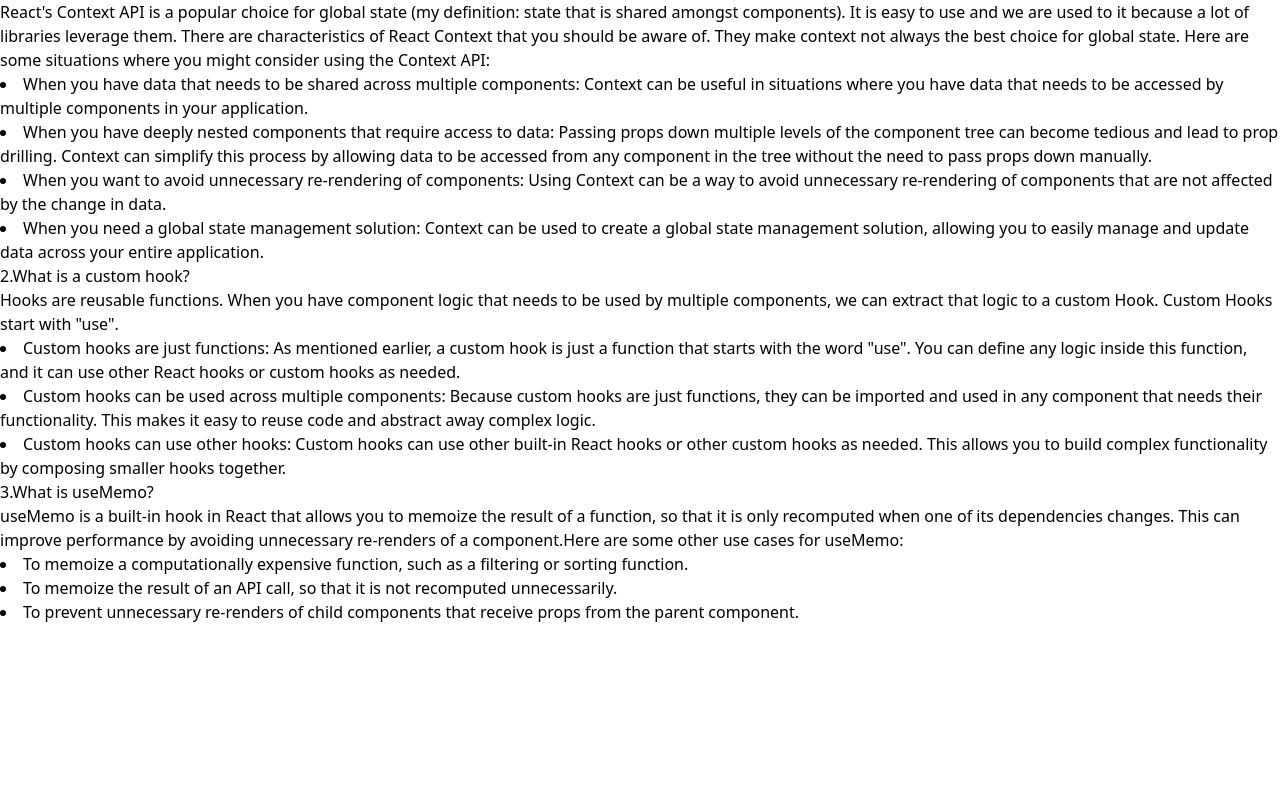
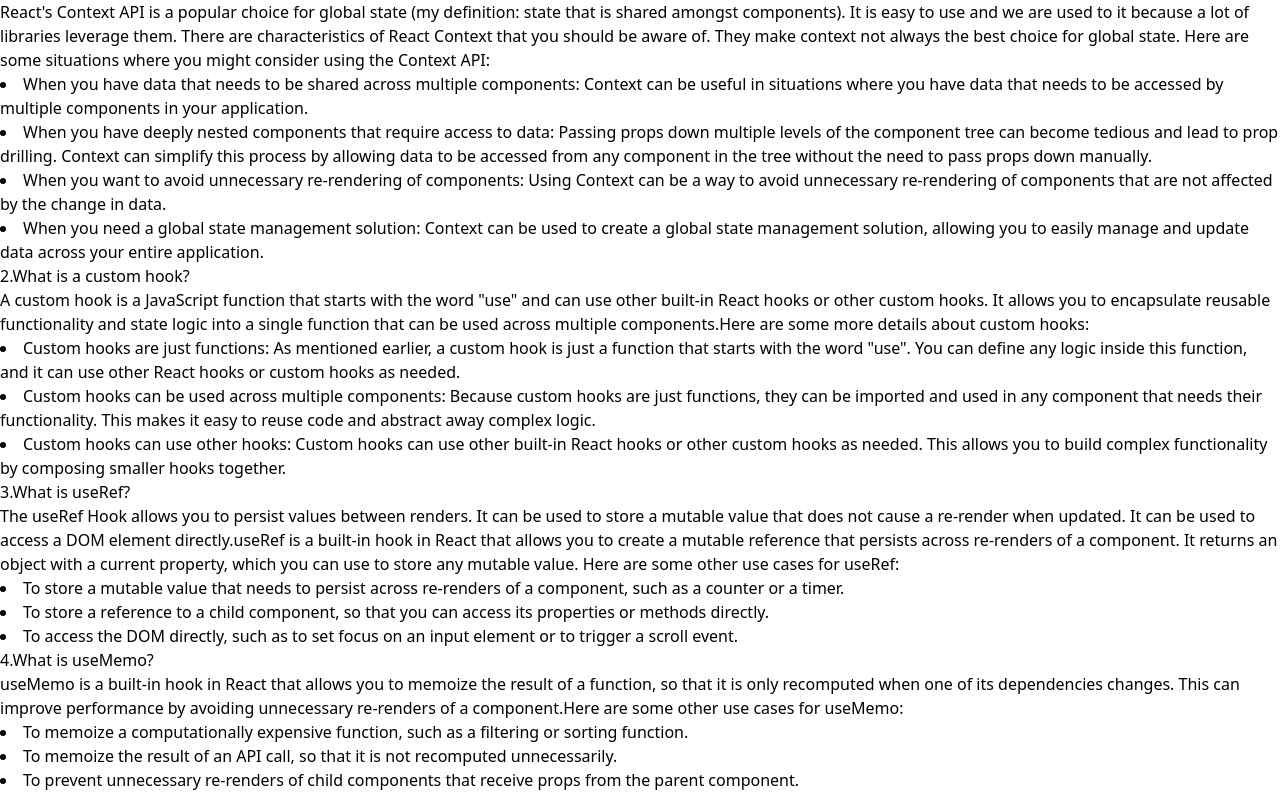
Before and after one commit to abukawsar45/career_hub, a React (Vite) app: page /blog in a window 1280 px wide. Shown: the part 420-1212 px from the top of the page. Before the commit the page ends 1044 px from the top, so only its background shows below. Built offline with nearby package versions, Linux system fonts and the light colour scheme.

Commit message:
final commit

```diff
--- a/src/components/Blog/Blog.jsx
+++ b/src/components/Blog/Blog.jsx
@@ -10,27 +10,22 @@
                 </div>
             </div>
             <div className='bg-sky-200 p-2 md:p-6 rounded-sm'>
-                <div className='bg-slate-300 p-4'>
+                    <div className='bg-slate-300 p-2 md:p-4'>
                     <h3 className='font-semibold text-xl my-2'>1.When should you use context API?</h3>
                     <div>
                         <p>   React's Context API is a popular choice for global state (my definition: state that is shared amongst components). It is easy to use and we are used to it because a lot of libraries leverage them. There are characteristics of React Context that you should be aware of. They make context not always the best choice for global state. Here are some situations where you might consider using the Context API:</p>
                         <>
                             <li>When you have data that needs to be shared across multiple components: Context can be useful in situations where you have data that needs to be accessed by multiple components in your application.</li>
-                            <li>When you have deeply nested components that require access to data: Passing props down multiple levels of the component tree can become tedious and lead to prop drilling. Context can simplify this process by allowing data to be accessed from any component in the tree without the need to pass props down manually.
-                            </li>
-                            <li>When you want to avoid unnecessary re-rendering of components: Using Context can be a way to avoid unnecessary re-rendering of components that are not affected by the change in data.
-                            </li>
-                            <li>When you need a global state management solution: Context can be used to create a global state management solution, allowing you to easily manage and update data across your entire application.
-                            </li>
+                            <li>When you have deeply nested components that require access to data: Passing props down multiple levels of the component tree can become tedious and lead to prop drilling. Context can simplify this process by allowing data to be accessed from any component in the tree without the need to pass props down manually.</li>
+                            <li>When you want to avoid unnecessary re-rendering of components: Using Context can be a way to avoid unnecessary re-rendering of components that are not affected by the change in data.</li>
+                            <li>When you need a global state management solution: Context can be used to create a global state management solution, allowing you to easily manage and update data across your entire application.</li>
                         </>
                     </div>
                     </div>
-                <div className='bg-slate-300 p-4'>
+                    <div className='bg-slate-300 p-2 md:p-4'>
                         <h3 className='font-semibold text-xl my-2'>2.What is a custom hook?</h3>
                         <div>
-                        <p>Hooks are reusable functions.
-                            When you have component logic that needs to be used by multiple components, we can extract that logic to a custom Hook.
-                            Custom Hooks start with "use".</p>
+                            <p>A custom hook is a JavaScript function that starts with the word "use" and can use other built-in React hooks or other custom hooks. It allows you to encapsulate reusable functionality and state logic into a single function that can be used across multiple components.Here are some more details about custom hooks:</p>
                             <>
                                 <li>Custom hooks are just functions: As mentioned earlier, a custom hook is just a function that starts with the word "use". You can define any logic inside this function, and it can use other React hooks or custom hooks as needed.</li>
                                 <li>
@@ -41,8 +36,22 @@
                             </>
                         </div>
                     </div>
-                <div className='bg-slate-300 p-4'>
-                    <h3 className='font-semibold text-xl my-2'>3.What is useMemo?</h3>
+                    <div className='bg-slate-300 p-2 md:p-4'>
+                        <h3 className='font-semibold text-xl my-2'>3.What is useRef?</h3>
+                        <div>
+                            <p>The useRef Hook allows you to persist values between renders.
+                                It can be used to store a mutable value that does not cause a re-render when updated.
+                                It can be used to access a DOM element directly.useRef is a built-in hook in React that allows you to create a mutable reference that persists across re-renders of a component. It returns an object with a current property, which you can use to store any mutable value.
+                                Here are some other use cases for useRef:</p>
+                            <>
+                                <li>To store a mutable value that needs to persist across re-renders of a component, such as a counter or a timer.</li>
+                                <li>To store a reference to a child component, so that you can access its properties or methods directly.</li>
+                                <li>To access the DOM directly, such as to set focus on an input element or to trigger a scroll event.</li>
+                            </>
+                        </div>
+                    </div>
+                    <div className='bg-slate-300 p-2 md:p-4'>
+                        <h3 className='font-semibold text-xl my-2'>4.What is useMemo?</h3>
                         <div>
                             <p>useMemo is a built-in hook in React that allows you to memoize the result of a function, so that it is only recomputed when one of its dependencies changes. This can improve performance by avoiding unnecessary re-renders of a component.Here are some other use cases for useMemo:</p>
                             <>
@@ -52,8 +61,6 @@
                             </>
                         </div>
                     </div>
-                <div></div>
-                <div></div>
             </div>
         </div>
     );
```
Also changed, not shown: index.html (+2 -2 lines). Lines whose indentation alone changed are shown as unchanged.
